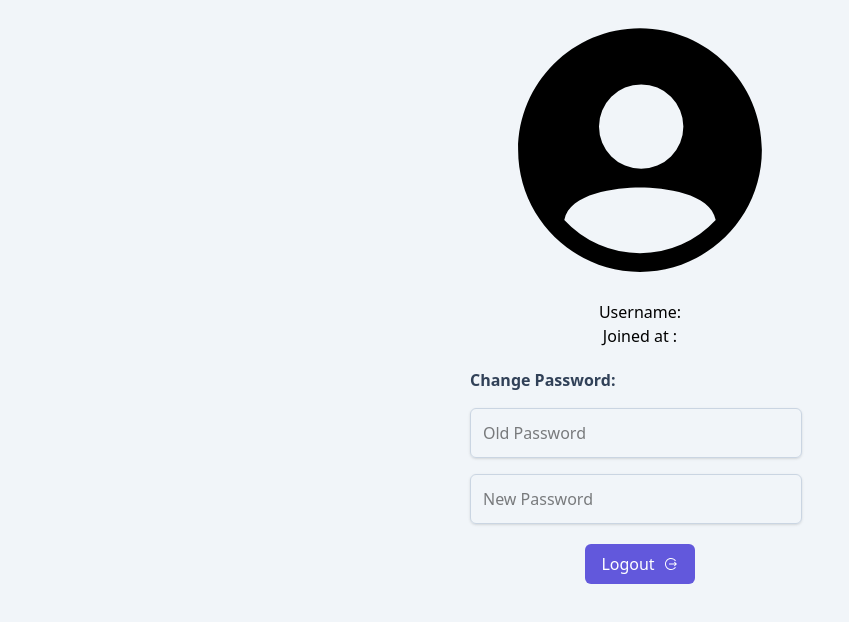
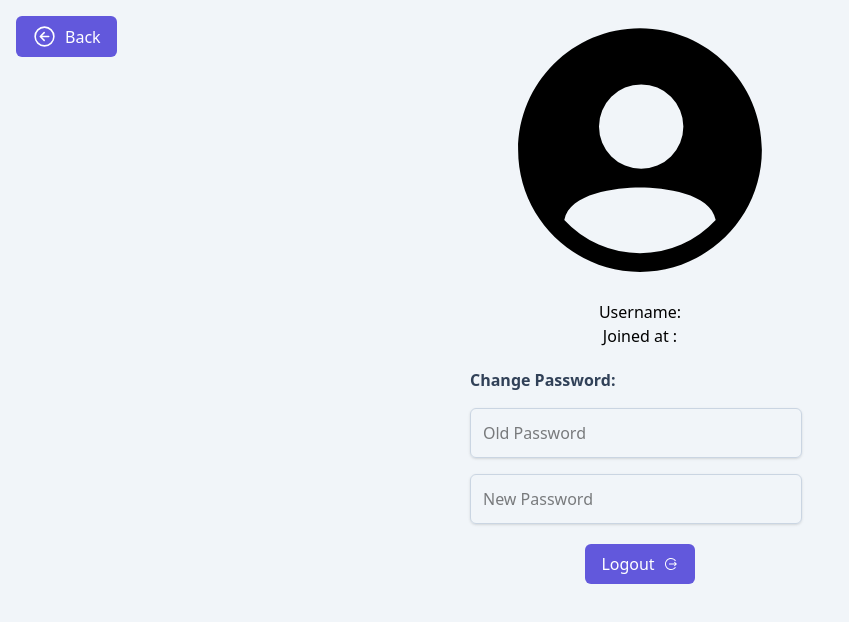
Before and after one commit to harimouli/secondbrain-frontend, a React (Vite) app: page /profile in a window 1280 px wide. Shown: the top 622 px of the page, without its empty margins (0-849 px from the left). Built offline with nearby package versions, Linux system fonts and the light colour scheme; no server answers; sample sign-in values are in the browser's storage.

Commit message:
added modificactions emded and improved iu and added logout func

```diff
--- a/src/components/Card.tsx
+++ b/src/components/Card.tsx
@@ -1,12 +1,12 @@
 
-import { OpenIcon } from "../icons/OpenIcon";
 
-import { DeleteIcon } from "../icons/DeleteIcon";
+
+import { GrShare } from "react-icons/gr";
 import axios from "axios";
 import { BACKEND_URL } from "../config";
 
-
-import  {YoutubeTypeIcon} from "../icons/YoutubeTypeIcon"
+import { AiOutlineDelete } from "react-icons/ai";
+import { FaYoutube } from "react-icons/fa";
 import { XtypeIcon } from "../icons/XtypeIcon";
 import { TweetEmbed } from "./TweetEmbed";
 import { YoutubeEmbed } from "./YoutubeEmbed";
@@ -47,29 +47,30 @@ export const Card = ({title, type, link, refreshContent}: CardProps) => {
 
 return (
 
-   <div className = "hover:transition ease-in-out hover:scale-104 duration-500">
-    <div className = "p-4 bg-white shadow-md max-w-72 rounded-md border-[#d3d4d5]  border min-w-48 min-h-48">
+   <div className = {`hover:transition  hover:scale-104 duration-300 w-[290px] h-auto`}>
+
+    <div className = {`p-4 bg-white shadow-md  rounded-md border-[#d3d4d5]  border`}>
             <div className = "flex justify-between items-center">
                 <div className = "flex items-center text-md">
-                    <div className = "text-slate-600 pr-2">
+                    <div className = "pr-2">
                         {type === "youtube" &&
-                             <YoutubeTypeIcon/>
+                            <FaYoutube color="red" size = {25}/>
                         }
                         { type === "twitter" &&
                             <XtypeIcon/>
                         }
                     </div>
-                    <h2 className = "font-normal">{title}</h2>
+                    <h2 className = "font-medium">{title}</h2>
 
                 </div>
                 <div className = "flex items-center text-slate-600">
                     <div className = "pr-2 cursor-pointer" >
                          <a href = {link} target = "_blank">
-                                <OpenIcon size = "md"/>
+                                <GrShare  size = {20}/>
                         </a>
                     </div>
-                    <div onClick={deleteCard}>
-                        <DeleteIcon size = {"md"}/>
+                    <div className = "cursor-pointer" onClick={deleteCard}>
+                        <AiOutlineDelete size = {23}/>
                     </div>
                 </div>
             </div>
@@ -77,7 +78,7 @@ return (
 
                 <p></p>
             </div>
-         <div className = "pt-4 ">
+         <div className={`aspect-video w-full rounded  pt-4 ${type === "twitter" ? "h-[250px] overflow-y-scroll": ""}`}>
 
             {type === "youtube" &&
 
--- a/src/components/Profile.tsx
+++ b/src/components/Profile.tsx
@@ -7,13 +7,16 @@ import { BACKEND_URL } from "../config";
 import { IoPersonCircleSharp } from "react-icons/io5";
 import { Input } from "./Input";
 import { LogoutButton } from "./LogoutButton";
+import { Button } from "./Button";
+import { IoArrowBackCircleOutline } from "react-icons/io5";
+import { useNavigate } from "react-router-dom";
 export const Profile = () => {
         const oldPasswordRef = useRef<HTMLInputElement>(null!);
         const newPasswordRef = useRef<HTMLInputElement>(null!);
-
+        const navigate = useNavigate();
 
         const [userName, setUsername] = useState("");
-        //const [totalLinks, setTotalLinks] = useState(0);
+        //const [totalLinks, setTotalLinks] = useState(0);  /// will be addeed soooon.....................
         const [dateOfJoined, setDateJoined] = useState("");
         useEffect(()=> {
             fetchUserData()
@@ -31,16 +34,33 @@ export const Profile = () => {
                 }
             }
         );
-        console.log(response.data);
+
         setUsername(response.data.username);
         setDateJoined(response.data.dateOfJoined);
 
     }
 
+    const backToHome = () => {
+        navigate("/dashboard")
+    }
+
 
     return (
 
-        <div className = "flex flex-col items-center  bg-slate-100 h-screen w-screen">
+        <div className = "flex flex-col items-center justify-center md:justify-start bg-slate-100 h-screen w-screen">
+
+
+            <div className = "absolute top-0 left-0 p-4">
+
+                <Button
+                 text = {"Back"}
+                 variant = {"primary"}
+                 size = "md"
+                 startIcon = {<IoArrowBackCircleOutline
+                 size ={25}/>}
+                 onClick={backToHome}
+                 />
+            </div>
             <div>
                 <IoPersonCircleSharp size = "md"/>
             </div>
--- a/src/components/ProfileSidebar.tsx
+++ b/src/components/ProfileSidebar.tsx
@@ -9,7 +9,7 @@ interface ProfileSidebarProp {
 export const ProfileSidebar = ({onclick}: ProfileSidebarProp) => {
     return (
 
-        <div className = "flex items-center justify-evenly align-middle gap-2 cursor-pointer w-full mb-3 hover:bg-slate-200 rounded-xl mr-5" onClick={() => {
+        <div className = "flex items-center justify-evenly align-start gap-2 cursor-pointer w-full mb-3 hover:bg-slate-200 rounded-xl" onClick={() => {
             onclick()
         }}>
             <IoPersonCircleSharp size = {60}/>
--- a/src/icons/YoutubeTypeIcon.tsx
+++ /dev/null
@@ -1,9 +0,0 @@
-
-
-export const YoutubeTypeIcon = () => {
-    return (
-        <svg  xmlns="http://www.w3.org/2000/svg" x="0px" y="0px" width="20" height="20" viewBox="0 0 24 24">
-            <path fill="#c93838" d="M22,12c0,2.72-0.35,4.74-0.59,5.82c-0.13,0.58-0.55,1.04-1.11,1.22C18.83,19.53,15.64,20,12,20	s-6.83-0.47-8.3-0.96c-0.56-0.18-0.98-0.64-1.11-1.22C2.35,16.74,2,14.72,2,12c0-2.72,0.35-4.74,0.59-5.82	C2.72,5.6,3.14,5.14,3.7,4.96C5.17,4.47,8.36,4,12,4s6.83,0.47,8.3,0.96c0.56,0.18,0.98,0.64,1.11,1.22C21.65,7.26,22,9.28,22,12z"></path><path fill="#ffb5b5" d="M15.7,12.51l-4.82,2.7C10.48,15.43,10,15.15,10,14.7V9.3c0-0.45,0.48-0.73,0.88-0.51l4.82,2.7	C16.1,11.71,16.1,12.29,15.7,12.51z"></path>
-        </svg>
-    )
-}
--- a/src/pages/dashboard.tsx
+++ b/src/pages/dashboard.tsx
@@ -19,7 +19,7 @@ import {useContent} from "../hooks/useContent";
 import { IoMenuSharp } from "react-icons/io5";
 
 
-
+import emptyImage from "../../assets/empty.png"
 
 
 export function Dashboard() {
@@ -82,13 +82,13 @@ export function Dashboard() {
 
             <div className = "flex  items-center justify-center h-screen text-4xl text-[#5d5e60]">
 
-                    Add cool stuff bhai!
 
+                  <img src = {emptyImage}  width={800}/>
             </div>
 
 
         ) : (
-               <div className = "flex flex-wrap gap-4 mt-4">
+               <div className = "flex flex-wrap gap-3 mt-4">
                    {filteredContent.map(({title, type, link, _id})=> <Card key={_id}  title={title} link={link} type={type as "document" | "youtube" | "twitter" | "linkedin"} refreshContent={ refreshContent} />)}
 
               </div>
--- a/src/ui/sidebar/Sidebarui.tsx
+++ b/src/ui/sidebar/Sidebarui.tsx
@@ -41,7 +41,7 @@ export const BrandName = ({ children }: { children: string }) => {
 
 export const DashboardItemsContainer = ({children}: {children: ReactNode}) => {
         return (
-                <div className = "pl-4 pt-6">
+                <div className = "pt-6">
                         {children}
                 </div>
         )
```
Also changed, not shown: assets/empty.png (added).
